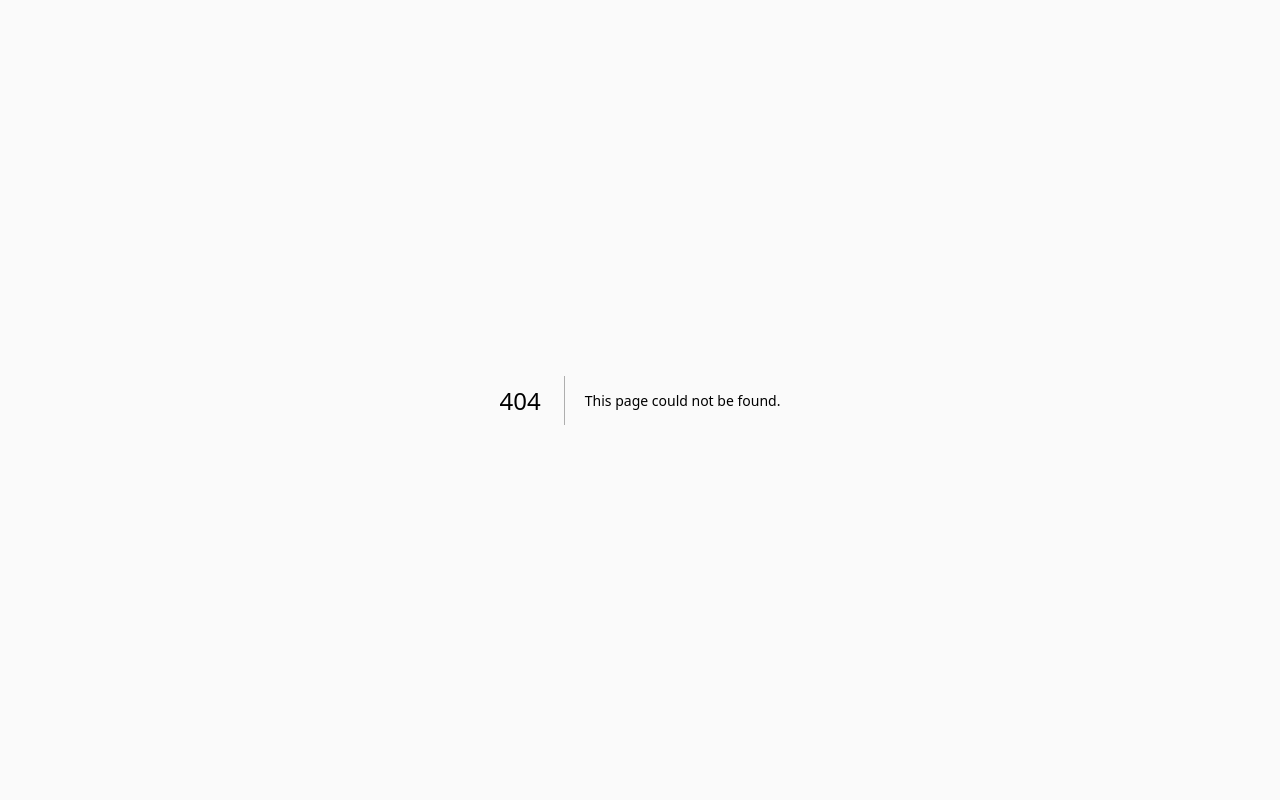
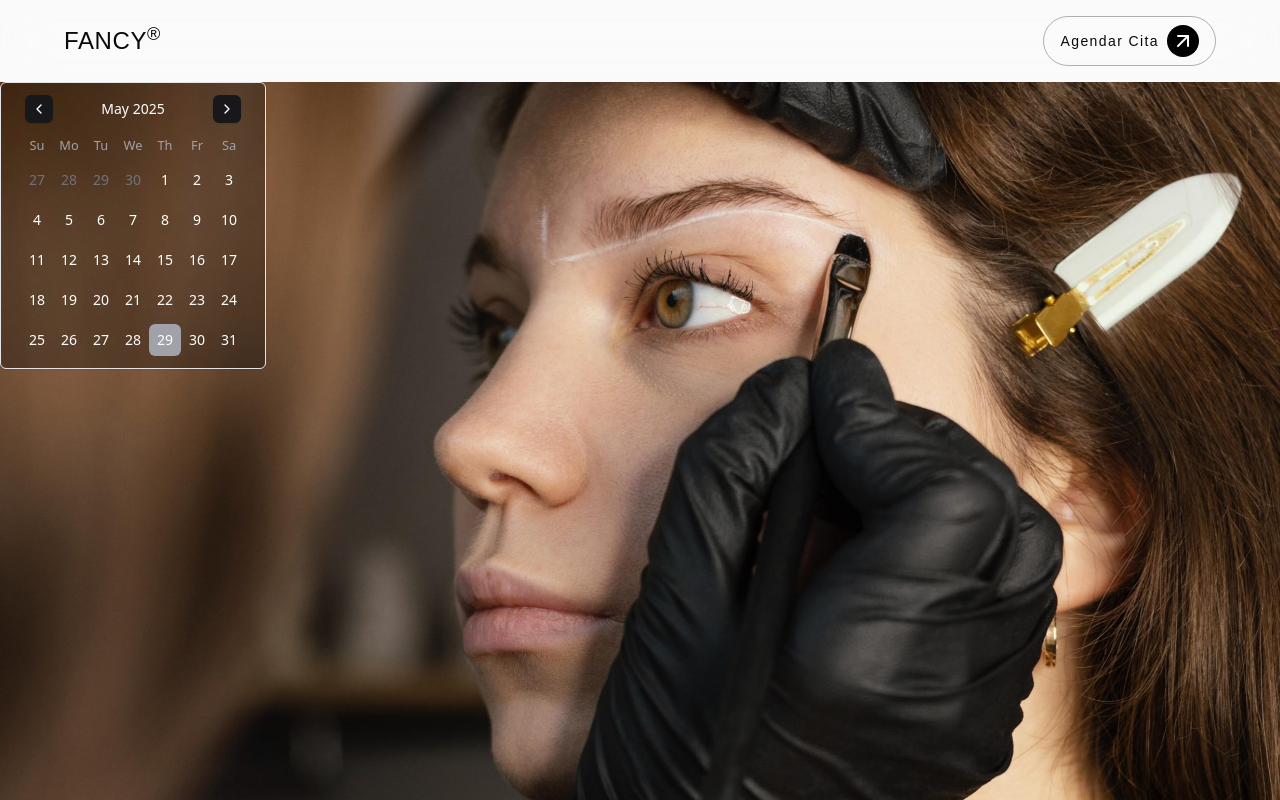
Before and after one commit to damian-pebe/fancy-studio, a Next.js app: page /agendar in a window 1280 px wide. Before the commit this address had no page. Shown: the top 800 px of the page. Built offline with nearby package versions, Linux system fonts and the light colour scheme; a web font is replaced by a local one.

Commit message:
added calendar for schedule

```diff
--- a/package.json
+++ b/package.json
@@ -13,6 +13,7 @@
     "bootstrap-icons": "^1.13.1",
     "class-variance-authority": "^0.7.1",
     "clsx": "^2.1.1",
+    "date-fns": "^4.1.0",
     "framer-motion": "^12.12.2",
     "lucide-react": "^0.511.0",
     "motion": "^12.15.0",
@@ -20,6 +21,7 @@
     "ogl": "^1.0.11",
     "react": "^19.0.0",
     "react-bootstrap-icons": "^1.11.6",
+    "react-day-picker": "^8.10.1",
     "react-dom": "^19.0.0",
     "tailwind-merge": "^3.3.0",
     "tailwind-scrollbar-hide": "^2.0.0",
--- a/src/app/Components/Hero.tsx
+++ b/src/app/Components/Hero.tsx
@@ -28,10 +28,10 @@ export default function Hero() {
             </p>
 
             <button
-              onClick={() => (window.location.href = "/contact")}
+              onClick={() => (window.location.href = "/agendar")}
               className="group flex justify-center items-center gap-2 border border-black/30 rounded-full ml-12 md:ml-5 px-4 py-2 text-3xl transition hover:-translate-y-1 duration-1000 animate-fadeInRight"
             >
-              CONTACTANOS{" "}
+              Agendar Cita{" "}
               <ArrowUpRightIcon
                 size={32}
                 className="bg-white text-black rounded-full p-1 transition-all group-hover:-rotate-[360deg] duration-700"
--- a/src/app/Components/Navbar.tsx
+++ b/src/app/Components/Navbar.tsx
@@ -37,10 +37,10 @@ export default function Navbar() {
       </div>
 
       <button
-        onClick={() => (window.location.href = "/contactanos")}
-        className="group flex items-center gap-2 border border-black/30 rounded-full px-4 py-2 text-sm font-medium transition hover:-translate-y-1 duration-1000 animate-fadeInRight"
+        onClick={() => (window.location.href = "/agendar")}
+        className="tracking-widest group flex items-center gap-2 border border-black/30 rounded-full px-4 py-2 text-sm font-medium transition hover:-translate-y-1 duration-1000 animate-fadeInRight"
       >
-        CONTACTANOS{" "}
+        Agendar Cita{" "}
         <ArrowUpRightIcon
           size={32}
           className="bg-black text-white rounded-full p-1 transition-all group-hover:-rotate-[360deg] duration-700"
--- /dev/null
+++ b/src/app/agendar/components/DatePicker.tsx
@@ -0,0 +1,20 @@
+"use client"
+
+import * as React from "react"
+
+import { Calendar } from "@/components/ui/calendar"
+
+export default function DatePicker() {
+  const [date, setDate] = React.useState<Date | undefined>(new Date())
+
+  return (
+    <div className="flex flex-col flex-wrap items-start gap-2 @md:flex-row">
+      <Calendar
+        mode="single"
+        selected={date}
+        onSelect={setDate}
+        className="rounded-md border shadow-sm bg-black/30"
+      />
+    </div>
+  )
+}
--- /dev/null
+++ b/src/app/agendar/page.tsx
@@ -0,0 +1,31 @@
+import React from "react";
+import Navbar from "../Components/Navbar";
+import Image from "next/image";
+import Footer from "../Components/Footer";
+import DatePicker from "./components/DatePicker";
+
+export default function page() {
+  return (
+    <div className="flex flex-col justify-between items-center h-full w-full">
+      <Navbar />
+      <Hero />
+      <Footer />
+    </div>
+  );
+}
+
+function Hero() {
+  return (
+    <div className="relative w-full h-screen overflow-hidden">
+      <div className="absolute inset-0 -z-10 bg-black">
+        <Image
+          src="/images/microblading6.jpg"
+          alt="Background"
+          fill
+          className="object-cover opacity-50 animate-fadeInDown"
+        />
+      </div>
+      <DatePicker/>
+    </div>
+  );
+}
--- /dev/null
+++ b/src/components/ui/button.tsx
@@ -0,0 +1,57 @@
+import * as React from "react"
+import { Slot } from "@radix-ui/react-slot"
+import { cva, type VariantProps } from "class-variance-authority"
+
+import { cn } from "@/lib/utils"
+
+const buttonVariants = cva(
+  "inline-flex items-center justify-center gap-2 whitespace-nowrap rounded-md text-sm font-medium transition-colors focus-visible:outline-none focus-visible:ring-1 focus-visible:ring-ring disabled:pointer-events-none disabled:opacity-50 [&_svg]:pointer-events-none [&_svg]:size-4 [&_svg]:shrink-0",
+  {
+    variants: {
+      variant: {
+        default:
+          "bg-primary text-primary-foreground shadow hover:bg-primary/90",
+        destructive:
+          "bg-destructive text-destructive-foreground shadow-sm hover:bg-destructive/90",
+        outline:
+          "border border-input bg-background shadow-sm hover:bg-accent hover:text-accent-foreground",
+        secondary:
+          "bg-secondary text-secondary-foreground shadow-sm hover:bg-secondary/80",
+        ghost: "hover:bg-accent hover:text-accent-foreground",
+        link: "text-primary underline-offset-4 hover:underline",
+      },
+      size: {
+        default: "h-9 px-4 py-2",
+        sm: "h-8 rounded-md px-3 text-xs",
+        lg: "h-10 rounded-md px-8",
+        icon: "h-9 w-9",
+      },
+    },
+    defaultVariants: {
+      variant: "default",
+      size: "default",
+    },
+  }
+)
+
+export interface ButtonProps
+  extends React.ButtonHTMLAttributes<HTMLButtonElement>,
+    VariantProps<typeof buttonVariants> {
+  asChild?: boolean
+}
+
+const Button = React.forwardRef<HTMLButtonElement, ButtonProps>(
+  ({ className, variant, size, asChild = false, ...props }, ref) => {
+    const Comp = asChild ? Slot : "button"
+    return (
+      <Comp
+        className={cn(buttonVariants({ variant, size, className }))}
+        ref={ref}
+        {...props}
+      />
+    )
+  }
+)
+Button.displayName = "Button"
+
+export { Button, buttonVariants }
--- /dev/null
+++ b/src/components/ui/calendar.tsx
@@ -0,0 +1,76 @@
+"use client"
+
+import * as React from "react"
+import { ChevronLeft, ChevronRight } from "lucide-react"
+import { DayPicker } from "react-day-picker"
+
+import { cn } from "@/lib/utils"
+import { buttonVariants } from "@/components/ui/button"
+
+export type CalendarProps = React.ComponentProps<typeof DayPicker>
+
+function Calendar({
+  className,
+  classNames,
+  showOutsideDays = true,
+  ...props
+}: CalendarProps) {
+  return (
+    <DayPicker
+      showOutsideDays={showOutsideDays}
+      className={cn("px-5 py-3 bg-zinc-950 text-white", className)}
+      classNames={{
+        months: "flex flex-col sm:flex-row space-y-4 sm:space-x-4 sm:space-y-0",
+        month: "space-y-4",
+        caption: "flex justify-center pt-1 relative items-center",
+        caption_label: "text-sm font-medium text-white",
+        nav: "space-x-1 flex items-center",
+        nav_button: cn(
+          buttonVariants({ variant: "default" }),
+          "h-7 w-7 p-0 border-zinc-700"
+        ),
+        nav_button_previous: "absolute left-1",
+        nav_button_next: "absolute right-1",
+        table: "w-full border-collapse space-y-1",
+        head_row: "flex",
+        head_cell:
+          "text-zinc-400 rounded-md w-8 font-normal text-[0.8rem]",
+        row: "flex w-full mt-2",
+        cell: cn(
+          "relative p-0 text-center text-sm focus-within:relative focus-within:z-20 [&:has([aria-selected])]:bg-zinc-800 [&:has([aria-selected].day-outside)]:bg-zinc-800/50 [&:has([aria-selected].day-range-end)]:rounded-r-md",
+          props.mode === "range"
+            ? "[&:has(>.day-range-end)]:rounded-r-md [&:has(>.day-range-start)]:rounded-l-md first:[&:has([aria-selected])]:rounded-l-md last:[&:has([aria-selected])]:rounded-r-md"
+            : "[&:has([aria-selected])]:rounded-md"
+        ),
+        day: cn(
+          buttonVariants({ variant: "ghost" }),
+          "h-8 w-8 p-0 font-normal aria-selected:opacity-100 text-white hover:bg-white/80"
+        ),
+        day_range_start: "day-range-start",
+        day_range_end: "day-range-end",
+        day_selected:
+          "bg-[#FAFAFA] text-lg text-white hover:bg-zinc-600 hover:text-white focus:bg-[#FAFAFA] focus:text-black",
+        day_today: "bg-zinc-400 text-white",
+        day_outside:
+          "day-outside text-zinc-500 aria-selected:bg-zinc-800/50 aria-selected:text-zinc-400",
+        day_disabled: "text-zinc-600 opacity-50",
+        day_range_middle:
+          "aria-selected:bg-zinc-800 aria-selected:text-white",
+        day_hidden: "invisible",
+        ...classNames,
+      }}
+      components={{
+        IconLeft: ({ className, ...props }) => (
+          <ChevronLeft className={cn("h-4 w-4 text-white hover:text-black", className)} {...props} />
+        ),
+        IconRight: ({ className, ...props }) => (
+          <ChevronRight className={cn("h-4 w-4 text-white hover:text-black", className)} {...props} />
+        ),
+      }}
+      {...props}
+    />
+  )
+}
+Calendar.displayName = "Calendar"
+
+export { Calendar }
```
Also changed, not shown: 1 other file (tests, documents, lock files or other folders).
